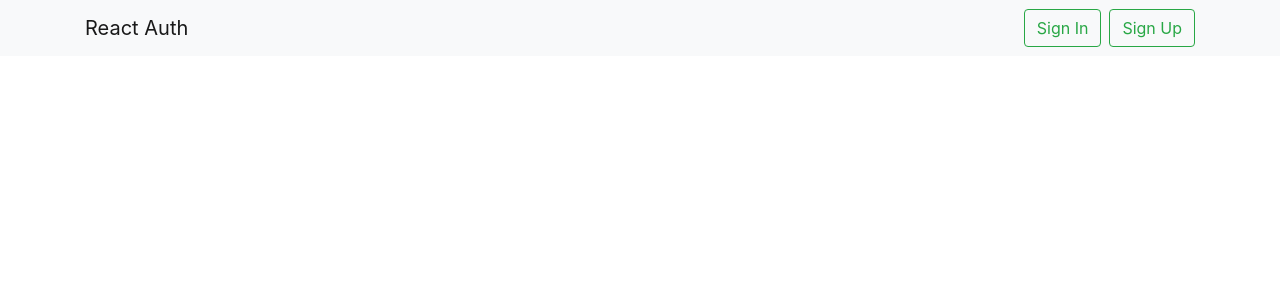
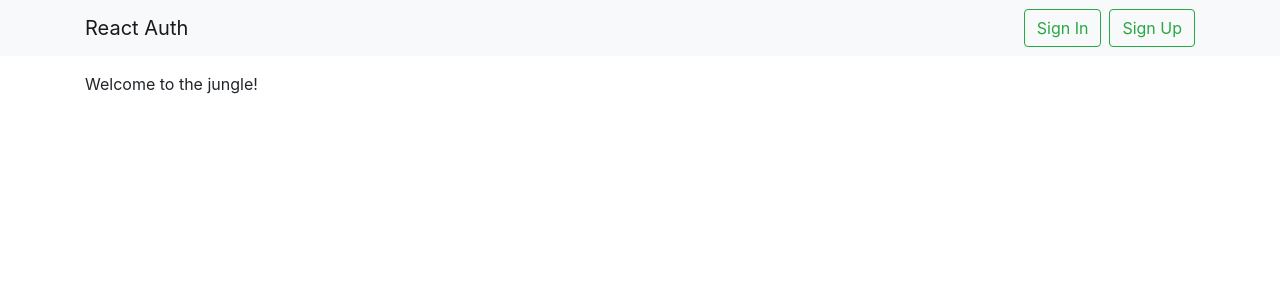
Before and after one commit to aviladev/react-auth, a React (Create React App) app: page / in a window 1280 px wide. Shown: the top 300 px of the page. Built offline with nearby package versions, Linux system fonts and the light colour scheme.

Commit message:
Add Welcome to root route

```diff
--- a/src/components/App.js
+++ b/src/components/App.js
@@ -6,6 +6,7 @@ import Signin from './auth/Signin'
 import Signout from './auth/Signout'
 import Signup from './auth/Signup'
 import Feature from './Feature'
+import Welcome from './Welcome'
 import requireAuth from './auth/requireAuth'
 
 const App = () => {
@@ -18,6 +19,7 @@ const App = () => {
           <Route path='/signout' component={Signout} />
           <Route path='/signup' component={Signup} />
           <Route path='/feature' component={requireAuth(Feature)} />
+          <Route path='/' component={Welcome} />
         </Switch>
       </div>
     </Fragment>
--- /dev/null
+++ b/src/components/Welcome.js
@@ -0,0 +1,6 @@
+import React from 'react'
+
+const Welcome = () =>
+  <div>Welcome to the jungle!</div>
+
+export default Welcome
```
